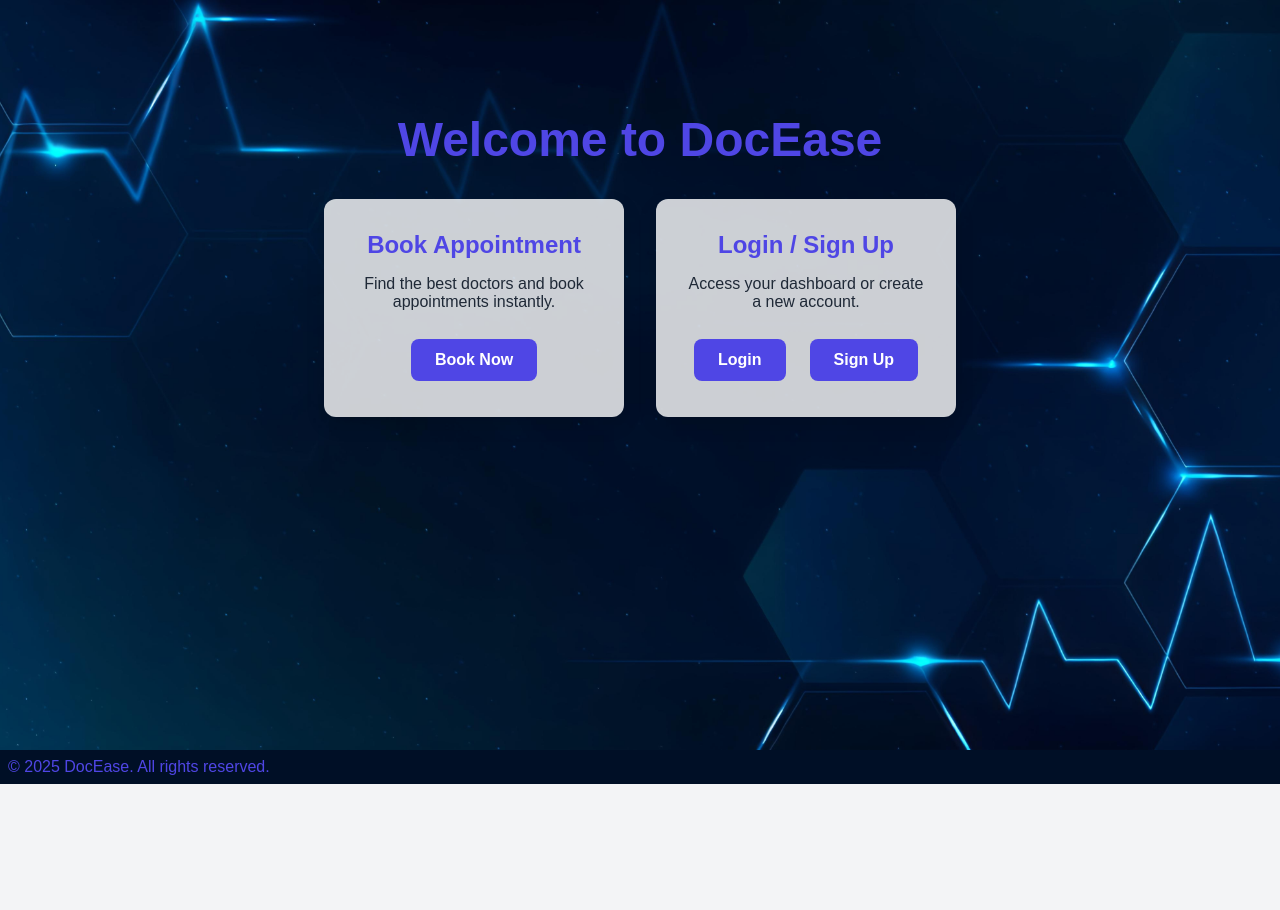
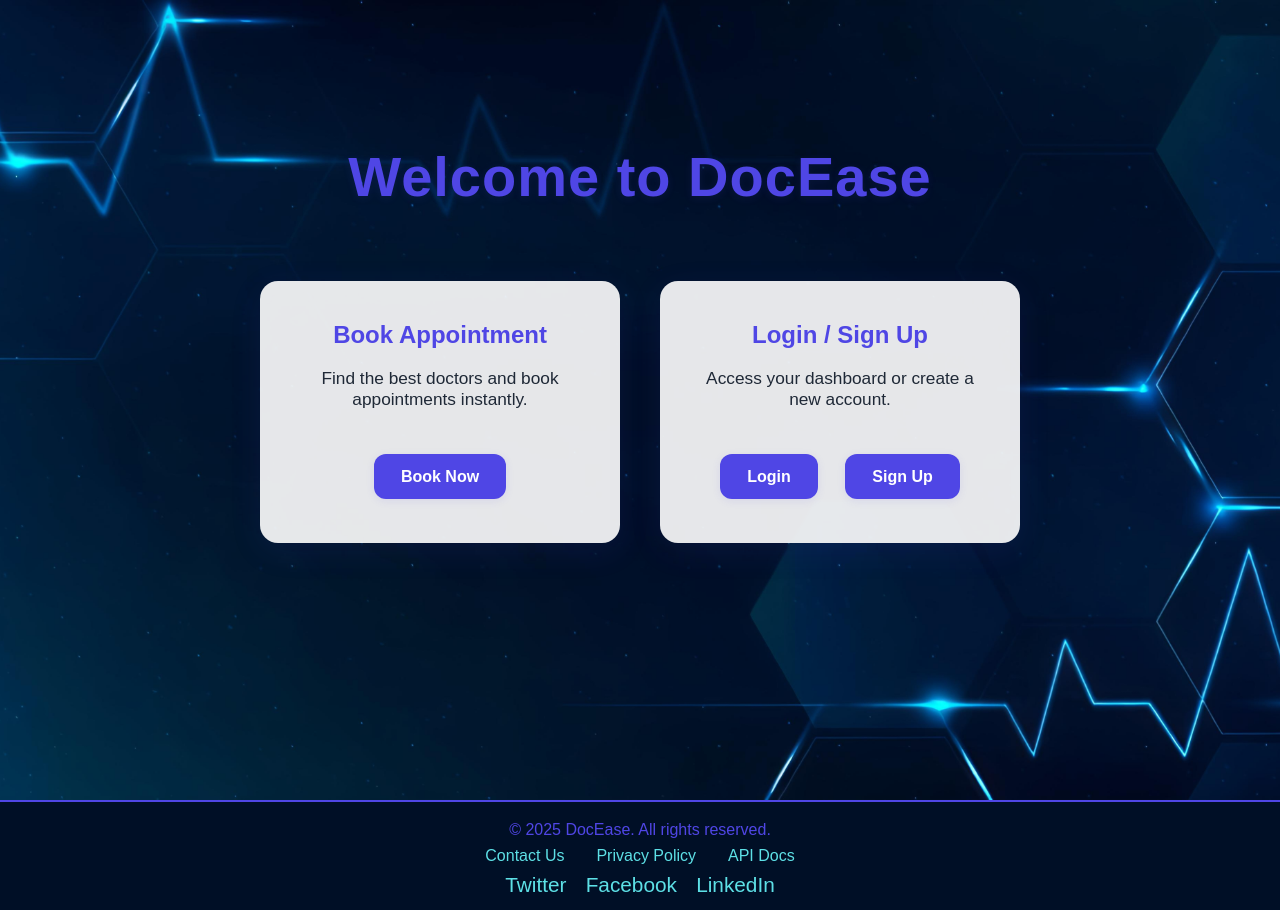
Before and after one commit to Crystlfly/DocEase, a Next.js app: page / in a window 1280 px wide. Before the commit the page ends 800 px from the top, so only its background shows below. Built offline with nearby package versions, Linux system fonts and the light colour scheme; no server answers; what ag-grid-community would draw is missing.

Commit message:
Polish landing page UI/UX: improved cards, buttons, layout, and accessibility

```diff
--- a/pages/index.js
+++ b/pages/index.js
@@ -19,32 +19,27 @@ export default function Home() {
 
 
       <main className={styles.main}>
-        {/* <button className={styles.btnPrimary}>
-          <Link href="/Admin/DocList">Admin</Link>
-        </button> */}
-        <h1 className={styles.title}>Welcome to DocEase</h1>
-        {/* <Chatbot /> */}
-
+        <h1 className={styles.title} tabIndex={0}>Welcome to DocEase</h1>
         <div className={styles.cardContainer}>
           {/* Card 1 - Book Appointment */}
-          <div className={styles.card}>
+          <div className={styles.card} tabIndex={0} aria-label="Book Appointment">
             <h2>Book Appointment</h2>
             <p>Find the best doctors and book appointments instantly.</p>
-            <Link href="/patient/book-appointment" className={styles.btnPrimary}>
-              Book Now
+            <Link href="/patient/book-appointment" legacyBehavior>
+              <a className={styles.btnPrimary} tabIndex={0} aria-label="Book Now">Book Now</a>
             </Link>
           </div>
 
           {/* Card 2 - Login / Sign Up */}
-          <div className={styles.card}>
+          <div className={styles.card} tabIndex={0} aria-label="Login or Sign Up">
             <h2>Login / Sign Up</h2>
             <p>Access your dashboard or create a new account.</p>
             <div className={styles.authButtons}>
-              <Link href="/login" className={styles.btnSecondary}>
-                Login
+              <Link href="/login" legacyBehavior>
+                <a className={styles.btnSecondary} tabIndex={0} aria-label="Login">Login</a>
               </Link>
-              <Link href="/signUp" className={styles.btnSecondary}>
-                Sign Up
+              <Link href="/signUp" legacyBehavior>
+                <a className={styles.btnSecondary} tabIndex={0} aria-label="Sign Up">Sign Up</a>
               </Link>
             </div>
           </div>
@@ -52,7 +47,17 @@ export default function Home() {
       </main>
 
       <footer className={styles.footer}>
-        &copy; {new Date().getFullYear()} DocEase. All rights reserved.
+        <div>&copy; {new Date().getFullYear()} DocEase. All rights reserved.</div>
+        <div className={styles.footerLinks}>
+          <a href="/contact" tabIndex={0} aria-label="Contact Us" target="_blank" rel="noopener noreferrer">Contact Us</a>
+          <a href="/privacy-policy" tabIndex={0} aria-label="Privacy Policy" target="_blank" rel="noopener noreferrer">Privacy Policy</a>
+          <a href="/api-docs" tabIndex={0} aria-label="API Docs" target="_blank" rel="noopener noreferrer">API Docs</a>
+        </div>
+        <div className={styles.socialIcons}>
+          <a href="https://twitter.com/" tabIndex={0} aria-label="Twitter" target="_blank" rel="noopener noreferrer">Twitter</a>
+          <a href="https://facebook.com/" tabIndex={0} aria-label="Facebook" target="_blank" rel="noopener noreferrer">Facebook</a>
+          <a href="https://linkedin.com/" tabIndex={0} aria-label="LinkedIn" target="_blank" rel="noopener noreferrer">LinkedIn</a>
+        </div>
       </footer>
     </>
   );
--- a/styles/Home.module.css
+++ b/styles/Home.module.css
@@ -9,106 +9,206 @@
   display: flex;
   flex-direction: column;
   align-items: center;
-  /* background-color: var(--bg); */
-  min-height: 93.7vh;
-  padding: 2rem;
+  min-height: 100vh;
+  padding: 3rem 2rem 2rem 2rem;
   font-family: sans-serif;
-  background: url('/newBg.jpg') no-repeat center center/cover;
+  background: url("/newBg.jpg") no-repeat center center/cover;
+  animation: fadeInMain 1s ease;
 }
 
 .title {
-  padding-top: 5rem;
-  font-size: 2.5rem;
-  margin-bottom: 2rem;
+  padding-top: 6rem;
+  font-size: 3.5rem;
+  margin-bottom: 3rem;
   color: var(--primary);
-  font-size: 3rem;
+  font-weight: 900;
+  letter-spacing: 1px;
+  text-shadow: 0 2px 8px rgba(77, 70, 229, 0.12);
 }
 
 .cardContainer {
   display: flex;
-  gap: 2rem;
+  gap: 2.5rem;
   flex-wrap: wrap;
   justify-content: center;
-
+  margin-top: 1.5rem;
+  animation: fadeInCards 1.2s ease;
 }
 
 .card {
-  background-color: rgba(255, 255, 255, 0.80);
-  border-radius: 12px;
-  padding: 2rem;
-  box-shadow: 0 8px 20px rgba(0, 0, 0, 0.1);
-  width: 300px;
+  background-color: rgba(255, 255, 255, 0.9);
+  border-radius: 18px;
+  padding: 2.5rem 2rem;
+  box-shadow: 0 8px 32px rgba(77, 70, 229, 0.1);
+  width: 360px;
+  max-width: 95vw;
   text-align: center;
+  margin-bottom: 1.5rem;
+  transition: box-shadow 0.3s, transform 0.3s;
+  opacity: 0;
+  animation: fadeInCard 1.5s forwards;
+}
+
+.cardContainer .card:nth-child(1) {
+  animation-delay: 0.2s;
+}
+.cardContainer .card:nth-child(2) {
+  animation-delay: 0.5s;
 }
 
 .card h2 {
   color: var(--primary);
-  margin-bottom: 1rem;
+  margin-bottom: 1.2rem;
+  font-size: 1.5rem;
+  font-weight: 700;
 }
 
 .card p {
   color: var(--text);
-  margin-bottom: 1.5rem;
+  margin-bottom: 2.5rem;
+  font-size: 1.08rem;
 }
 
 .btnPrimary,
 .btnSecondary {
   text-decoration: none;
-  padding: 0.75rem 1.5rem;
-  border-radius: 8px;
+  padding: 0.85rem 1.7rem;
+  border-radius: 12px;
   font-weight: bold;
   display: inline-block;
   margin: 0.25rem;
   background-color: #4f46e5;
+  box-shadow: 0 2px 8px rgba(77, 70, 229, 0.1);
+  transition: background 0.3s, box-shadow 0.3s, transform 0.2s;
 }
 
 .btnPrimary {
   background-color: var(--primary);
   color: white;
-  transition: background-color 0.3s ease;
+  transition: background-color 0.3s, box-shadow 0.3s, transform 0.2s;
+}
+.btnPrimary:hover,
+.btnSecondary:hover {
+  background-color: #5de0e6;
+  color: #2d2d2d;
+  box-shadow: 0 4px 16px rgba(77, 70, 229, 0.18);
+  transform: translateY(-2px) scale(1.04);
 }
 
 .btnSecondary {
- background-color: #4f46e5;
+  background-color: #4f46e5;
   color: white;
 }
 
 .authButtons {
   display: flex;
   justify-content: center;
-  gap: 1rem;
+  gap: 1.2rem;
 }
 
 .footer {
-
-  padding: 0.5rem;
+  width: 100%;
+  padding: 1.2rem 0 0.8rem 0;
   color: #4f46e5;
   background-color: #000f26;
+  text-align: center;
+  font-size: 1rem;
+  position: sticky;
+  bottom: 0;
+  left: 0;
+  z-index: 10;
+  border-top: 2px solid #4f46e5;
+}
 
+.footerLinks {
+  margin-top: 0.5rem;
+  display: flex;
+  justify-content: center;
+  gap: 2rem;
+  flex-wrap: wrap;
+}
+
+.footerLinks a {
+  color: #5de0e6;
+  text-decoration: none;
+  font-weight: 500;
+  transition: color 0.2s;
+}
+.footerLinks a:hover {
+  color: #6d5dfc;
+}
+
+.socialIcons {
+  margin-top: 0.5rem;
+  display: flex;
+  justify-content: center;
+  gap: 1.2rem;
+}
+.socialIcons a {
+  color: #5de0e6;
+  font-size: 1.3rem;
+  transition: color 0.2s;
+}
+.socialIcons a:hover {
+  color: #6d5dfc;
+}
+
+@keyframes fadeInMain {
+  from {
+    opacity: 0;
+  }
+  to {
+    opacity: 1;
+  }
+}
+@keyframes fadeInCards {
+  from {
+    opacity: 0;
+    transform: translateY(30px);
+  }
+  to {
+    opacity: 1;
+    transform: translateY(0);
+  }
+}
+@keyframes fadeInCard {
+  from {
+    opacity: 0;
+    transform: translateY(40px);
+  }
+  to {
+    opacity: 1;
+    transform: translateY(0);
+  }
 }
 @media (max-width: 768px) {
   .cardContainer {
     flex-direction: column;
     align-items: center;
+    gap: 1.5rem;
   }
 
   .card {
-    width: 90%;
+  width: 98vw;
+  max-width: 98vw;
+    padding: 2rem 1rem;
   }
 
   .title {
-    font-size: 2rem;
+    font-size: 2.2rem;
     text-align: center;
+    padding-top: 3rem;
   }
 }
 @media (max-width: 480px) {
   .btnPrimary,
   .btnSecondary {
-    padding: 0.6rem 1.2rem;
+    padding: 0.5rem 1rem;
     font-size: 0.9rem;
+    border-radius: 10px;
   }
 
   .card {
-    padding: 1.5rem;
+    padding: 1.2rem 0.5rem;
   }
 }
```
